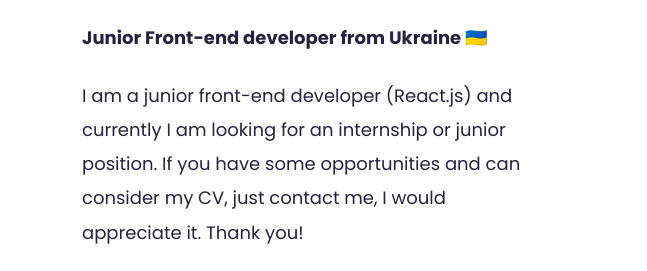
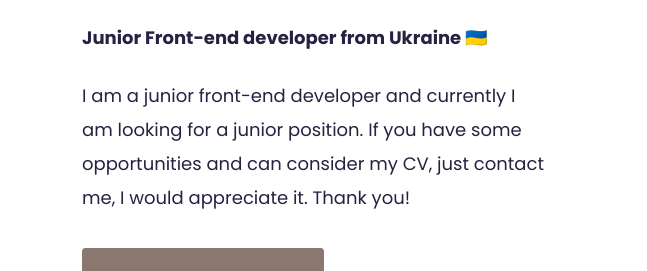
Before and after one commit to InvincibleSun/portfolio, a website: page about.html in a window 1280 px wide. Shown: the part 286-557 px from the top of the page, 0-647 px from the left. Drawn offline with nearby package versions, Linux system fonts and the light colour scheme.

Commit message:
changed about desc

```diff
--- a/about.html
+++ b/about.html
@@ -80,9 +80,9 @@
                 <h2 class="title-about">Hi, I am Yulia</h2>
                 <h1 class="subtitle-about">Junior Front-end developer from Ukraine 🇺🇦</h1>
                 <p class="text-about">
-                  I am a junior front-end developer (React.js) and currently I am looking for an
-                  internship or junior position. If you have some opportunities and can consider my
-                  CV, just contact me, I would appreciate it. Thank you!
+                  I am a junior front-end developer and currently I am looking for a junior
+                  position. If you have some opportunities and can consider my CV, just contact me,
+                  I would appreciate it. Thank you!
                 </p>
                 <a href="./work.html" class="accent-btn" title="My work link">View all projects</a>
               </div>
```
